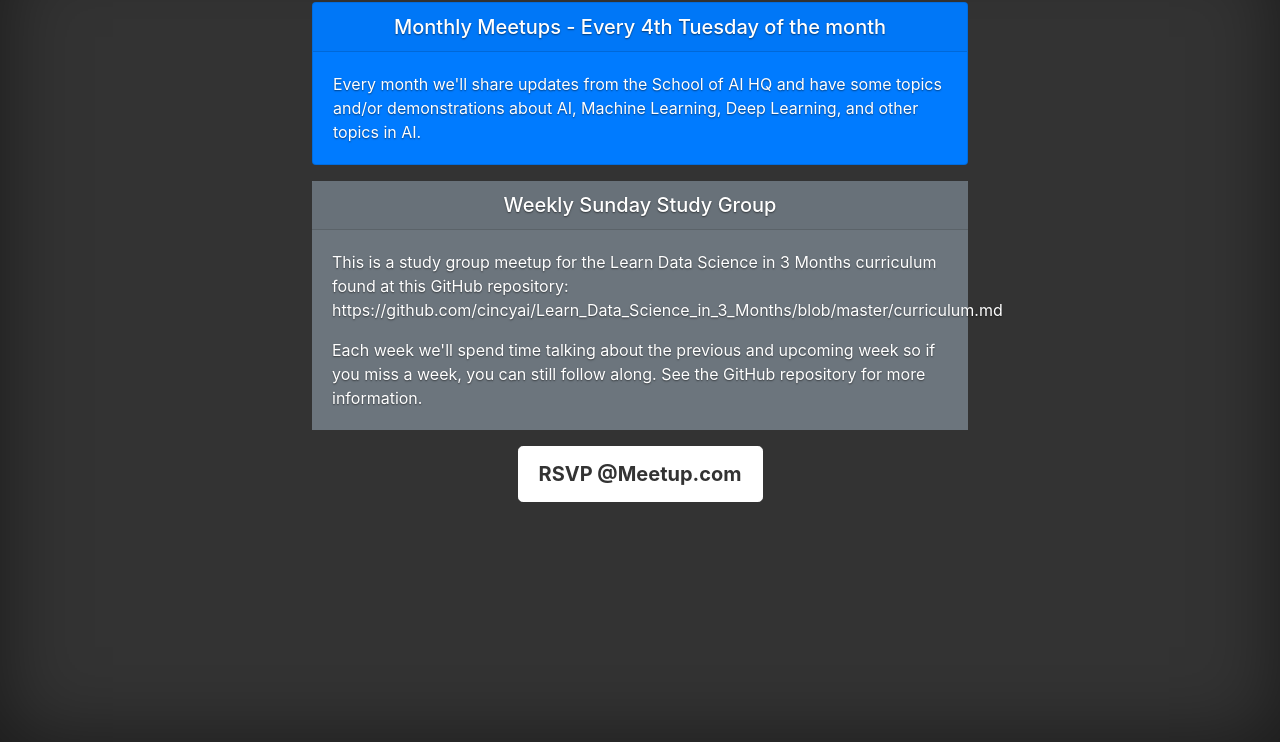
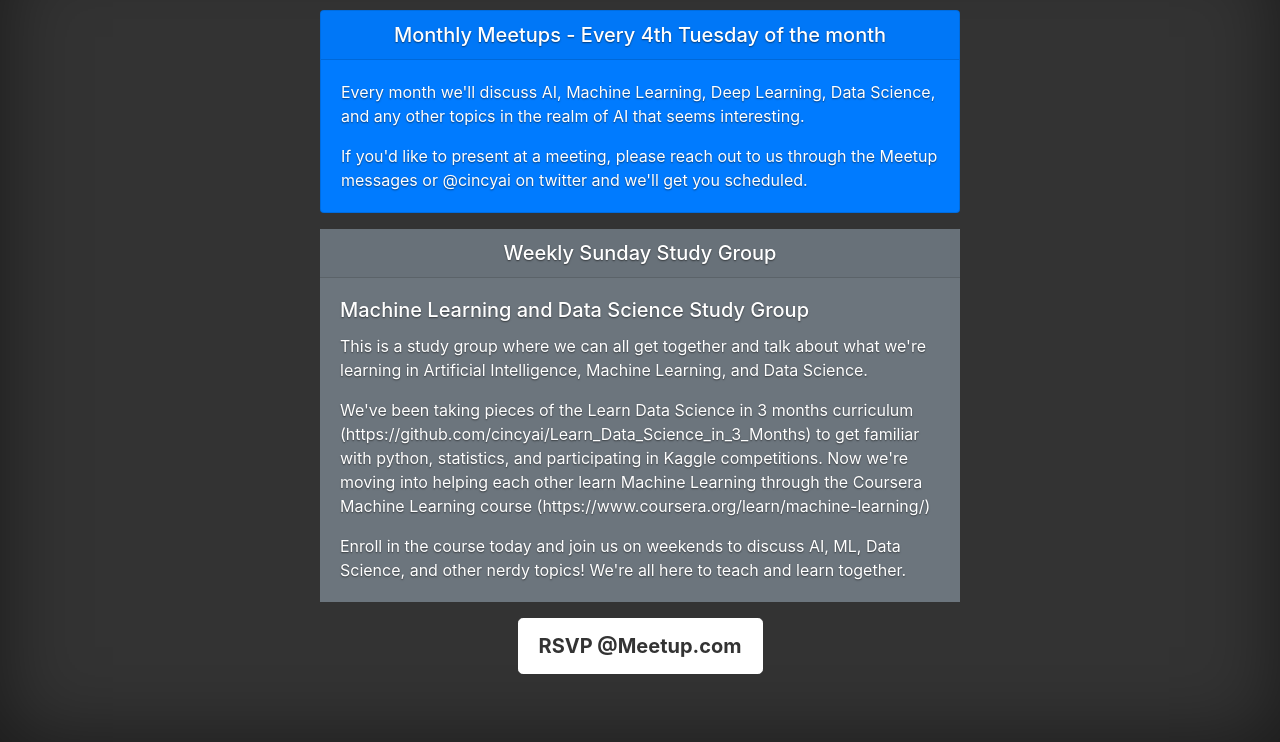
Before and after one commit to cincyai/cincyai.github.io, a website: page events.html in a window 1280 px wide. Shown: the part 58-800 px from the top of the page. Drawn offline with nearby package versions, Linux system fonts and the light colour scheme.

Commit message:
removed School of AI branding and updated event copy/links

```diff
--- a/events.html
+++ b/events.html
@@ -1,28 +1,24 @@
 <!doctype html>
 <html lang="en">
-
-<head>
+  <head>
     <meta charset="utf-8">
     <meta name="viewport" content="width=device-width, initial-scale=1, shrink-to-fit=no">
     <meta name="description" content="">
-    <title>CincyAI · Cincinnati School of AI</title>
+    <title>Cincy AI</title>
 
     <link rel="canonical" href="https://cincy.ai">
 
     <!-- Bootstrap core CSS -->
-    <link rel="stylesheet" href="https://stackpath.bootstrapcdn.com/bootstrap/4.3.1/css/bootstrap.min.css"
-        integrity="sha384-ggOyR0iXCbMQv3Xipma34MD+dH/1fQ784/j6cY/iJTQUOhcWr7x9JvoRxT2MZw1T" crossorigin="anonymous">
+    <link rel="stylesheet" href="https://stackpath.bootstrapcdn.com/bootstrap/4.3.1/css/bootstrap.min.css" integrity="sha384-ggOyR0iXCbMQv3Xipma34MD+dH/1fQ784/j6cY/iJTQUOhcWr7x9JvoRxT2MZw1T" crossorigin="anonymous">
 
     <!-- Custom styles for this template -->
     <link href="app.css" rel="stylesheet">
-
-</head>
-
+  </head>
 <body class="text-center">
-    <div class="cover-container d-flex w-100 h-100 p-2 mx-auto flex-column">
+        <div class="cover-container d-flex w-100 h-100 p-3 mx-auto flex-column">
         <header class="masthead mb-3">
             <div class="inner">
-                <h3 class="masthead-brand">CincyAI</h3>
+                <h3 class="masthead-brand">Cincy AI</h3>
                 <nav class="nav nav-masthead justify-content-center">
                     <a class="nav-link" href="index.html">Home</a>
                     <a class="nav-link active" href="#">Events</a>
@@ -33,30 +29,31 @@
             <h5 class="card-header">Monthly Meetups - Every 4th Tuesday of the month</h5>
             <div class="card-body text-left">
                 <!-- <h5 class="card-title">Special title treatment</h5> -->
-                <p class="card-text">Every month we'll share updates from the School of AI HQ and have some topics
-                    and/or demonstrations about AI, Machine Learning, Deep Learning, and other topics in AI.</p>
+                <p class="card-text">Every month we'll discuss AI, Machine Learning, Deep Learning, Data Science, and any other topics in the realm of AI that seems interesting.</p>
+                <p class="card-text">If you'd like to present at a meeting, please reach out to us through the Meetup messages or <a href="https://twitter.com/cincyai">@cincyai</a> on twitter and we'll get you scheduled.</p>
             </div>
         </div>
         <div class="ccard text-white bg-secondary mb-3">
             <h5 class="card-header">Weekly Sunday Study Group</h5>
             <div class="card-body text-left">
-                <!-- <h5 class="card-title">Special title treatment</h5> -->
-                <p class="card-text">This is a study group meetup for the Learn Data Science in 3 Months curriculum
-                    found
-                    at this GitHub repository:
-                    <a href="https://github.com/cincyai/Learn_Data_Science_in_3_Months/blob/master/curriculum.md"
-                        target="_blank">
-                        https://github.com/cincyai/Learn_Data_Science_in_3_Months/blob/master/curriculum.md</a>
+                <h5 class="card-title">Machine Learning and Data Science Study Group</h5>
+                <p class="card-text">This is a study group where we can all get together and talk about what we're learning in Artificial Intelligence,
+                    Machine Learning, and Data Science.</p>
+                <p class="card-text"></p>
+                <p class="card-text">
+                    We've been taking pieces of the Learn Data Science in 3 months curriculum (<a href="https://github.com/cincyai/Learn_Data_Science_in_3_Months"
+                    target="_blank">https://github.com/cincyai/Learn_Data_Science_in_3_Months</a>) to get familiar with
+                    python, statistics, and participating in Kaggle competitions.
+                    Now we're moving into helping each other learn Machine Learning through the Coursera Machine Learning course
+                    (<a href="https://www.coursera.org/learn/machine-learning/" target="_blank">https://www.coursera.org/learn/machine-learning/</a>)
                 </p>
-                <p class="card-text"> Each week we'll spend time talking about the previous and upcoming week so if you
-                    miss a week, you can still follow along. See the <a
-                        href="https://github.com/cincyai/Learn_Data_Science_in_3_Months" target="_blank">GitHub
-                        repository</a> for more
-                    information.</p>
+                <p class="card-text">
+                    Enroll in the course today and join us on weekends to discuss AI, ML, Data Science, and other nerdy topics! We're all here to teach and learn together.
+                </p>
             </div>
         </div>
         <main role="main" class="inner cover mb-3">
-            <a href="https://www.meetup.com/Cincinnati-School-of-AI/" target="_blank"
+            <a href="https://www.meetup.com/Cincy-AI/" target="_blank"
                 class="btn btn-lg btn-secondary mb-3">RSVP
                 @Meetup.com</a>
             <div class="commonninja_component" comp-type="feed" comp-id="779dfab3-a0ef-4e1a-860b-72a71f7fede3"></div>
--- a/package.json
+++ b/package.json
@@ -1,6 +1,6 @@
 {
   "name": "cincyai.github.io",
-  "description": "The Cincinnati School of AI website.",
+  "description": "The Cincy AI website.",
   "version": "0.1.0",
   "homepage": "https://github.com/cincyai/cincyai.github.io",
   "author": "Brian Woodward (https://doowb.com)",
```
Also changed, not shown: index.html (+4 -4 lines), README.md.
